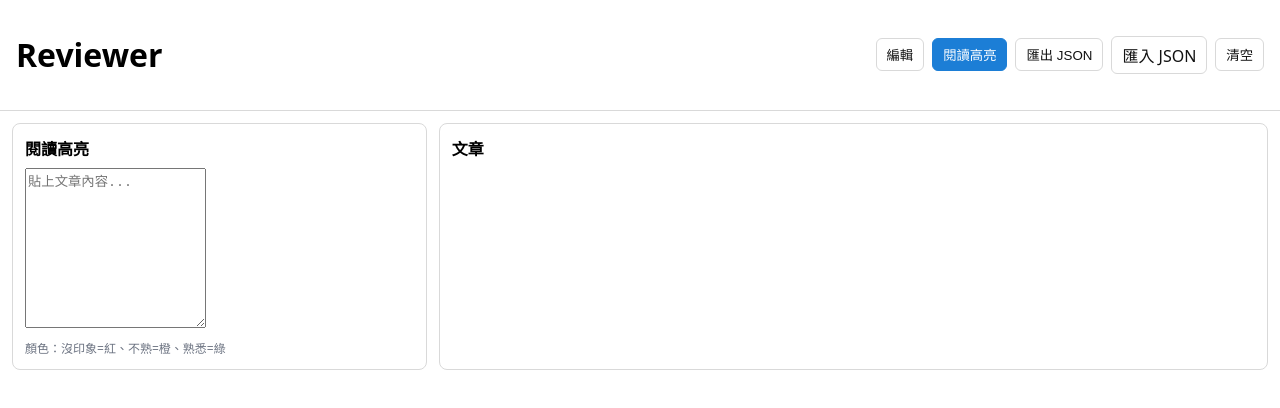
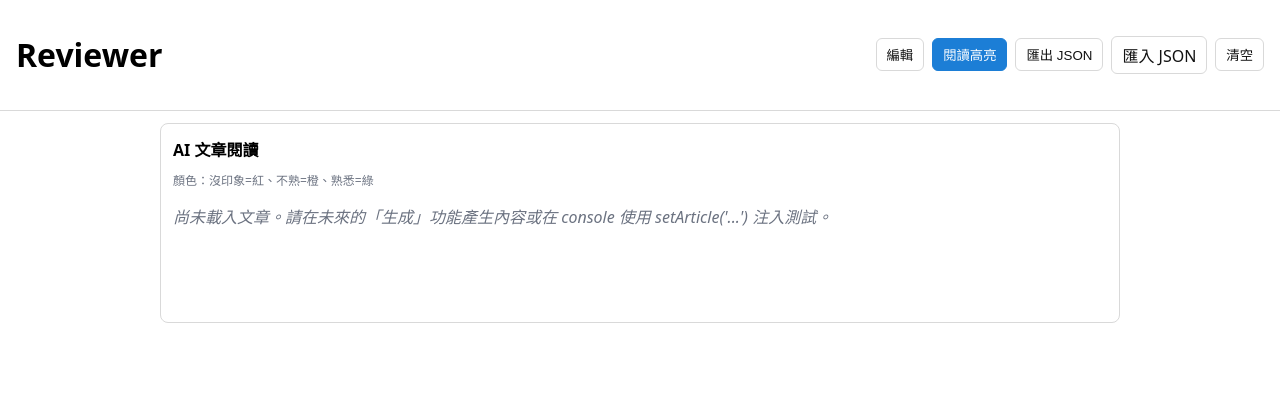
Before and after one commit to AstarChen0720/Reviewer, a React (Vite) app in the folder web/: page / in a window 1280 px wide. Both pictures are taken after a click on the button "閱讀高亮". Shown: the top 408 px of the page. Built offline with nearby package versions, Linux system fonts and the light colour scheme.

Commit message:
已經調整好"閱讀高亮"那裡的ui

```diff
--- a/web/src/components/Reader.tsx
+++ b/web/src/components/Reader.tsx
@@ -1,4 +1,4 @@
-import { useMemo, useState } from 'react';
+import { useEffect, useMemo, useState } from 'react';
 import type { Block } from '../types';
 import { boxLabels } from '../App';
 
@@ -11,7 +11,14 @@ const colors: Record<string, string> = {
 };
 
 export function Reader({ blocks }: { blocks: Block[] }) {
+  // 將來會由 AI 生成文章 -> 這裡暫時保留 state，但不提供輸入框
   const [article, setArticle] = useState('');
+
+  // 開發/暫時使用：可在 console 呼叫 window.setArticle('內容') 注入文章
+  useEffect(() => {
+    (window as any).setArticle = (s: string) => setArticle(s);
+    return () => { delete (window as any).setArticle; };
+  }, []);
   const dictByBox = useMemo(() => {
     return {
       box1: blocks.filter(b => b.box === 'box1').map(b => b.text).filter(Boolean),
@@ -42,15 +49,17 @@ export function Reader({ blocks }: { blocks: Block[] }) {
   }, [article, dictByBox]);
 
   return (
-    <main className="grid" style={{ gridTemplateColumns: '1fr 2fr' }}>
-      <section className="panel">
-        <h2>閱讀高亮</h2>
-        <textarea value={article} onChange={e=>setArticle(e.target.value)} placeholder="貼上文章內容..." style={{ height: 160 }} />
-        <div className="hint">顏色：{boxLabels.box1}=紅、{boxLabels.box2}=橙、{boxLabels.box3}=綠</div>
-      </section>
-      <section className="panel">
-        <h2>文章</h2>
-        <div dangerouslySetInnerHTML={{ __html: highlighted }} style={{ lineHeight: 1.8 }} />
+    <main className="reader-area">
+      <section className="panel reader-panel">
+        <h2 style={{ marginBottom: 4 }}>AI 文章閱讀</h2>
+        <div className="legend hint" style={{ marginBottom: 12 }}>
+          顏色：{boxLabels.box1}=紅、{boxLabels.box2}=橙、{boxLabels.box3}=綠
+        </div>
+        {article ? (
+          <div className="article" dangerouslySetInnerHTML={{ __html: highlighted }} />
+        ) : (
+          <div className="article empty">尚未載入文章。請在未來的「生成」功能產生內容或在 console 使用 setArticle('...') 注入測試。</div>
+        )}
       </section>
     </main>
   );
--- a/web/src/index.css
+++ b/web/src/index.css
@@ -37,6 +37,13 @@ button:hover{ filter:brightness(0.95); } .hint{ color:var(--muted); font-size:12
 .item{ border:1px solid var(--border); border-radius:8px; padding:8px; background:#fff; }
 .item .text{ white-space:pre-wrap; } .meta{ color:var(--muted); font-size:12px; margin-top:4px; }
 
+/* Reader 單欄佈局 */
+.reader-area{ padding:12px; }
+.reader-panel{ max-width:960px; margin:0 auto; line-height:1.75; }
+.reader-panel .article{ white-space:pre-wrap; font-size:16px; }
+.reader-panel .article.empty{ color:var(--muted); font-style:italic; }
+.reader-panel .occ{ cursor:help; }
+
 /* Trash styles */
 .trash{ border:2px dashed #ef4444; background:#fff5f5; display:flex; flex-direction:column; align-items:flex-start; justify-content:center; }
 .trash h2{ color:#b91c1c; margin:0 0 6px; }
```
Also changed, not shown: 1 other file (tests, documents, lock files or other folders).
